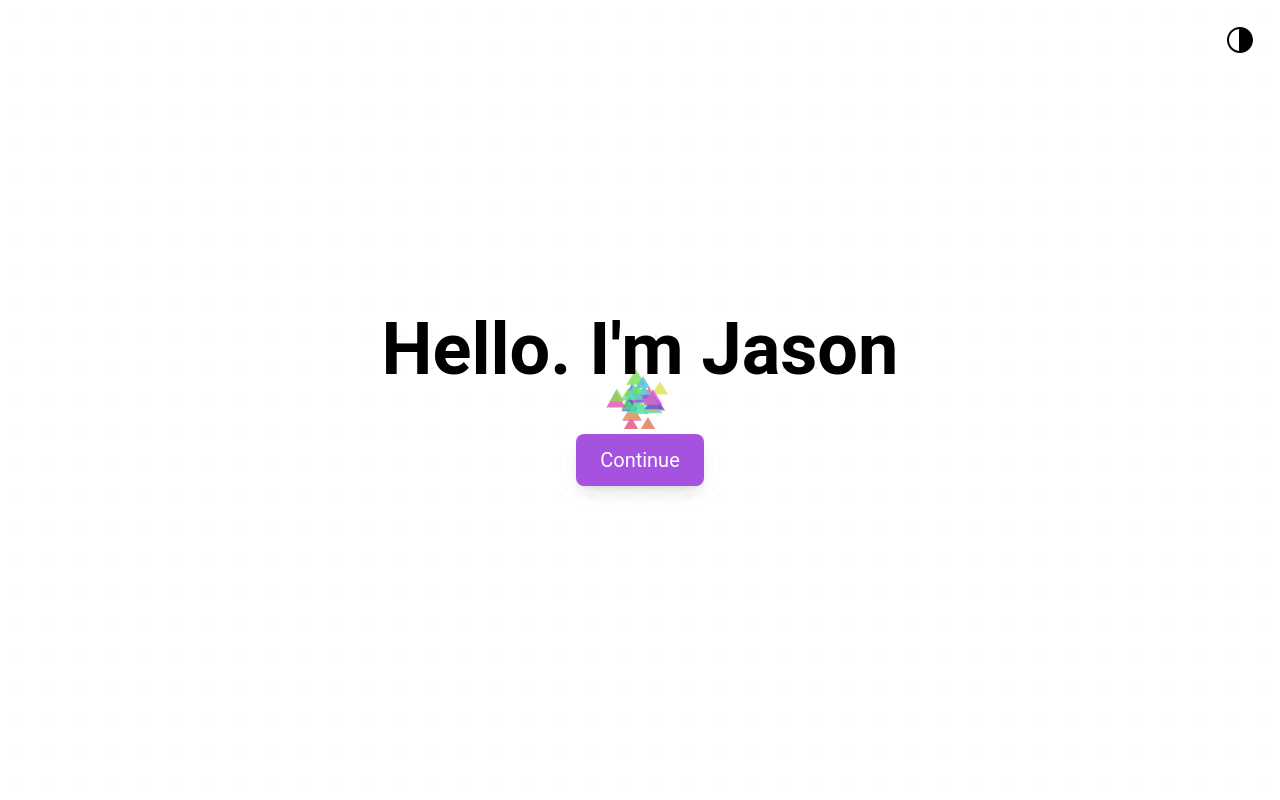
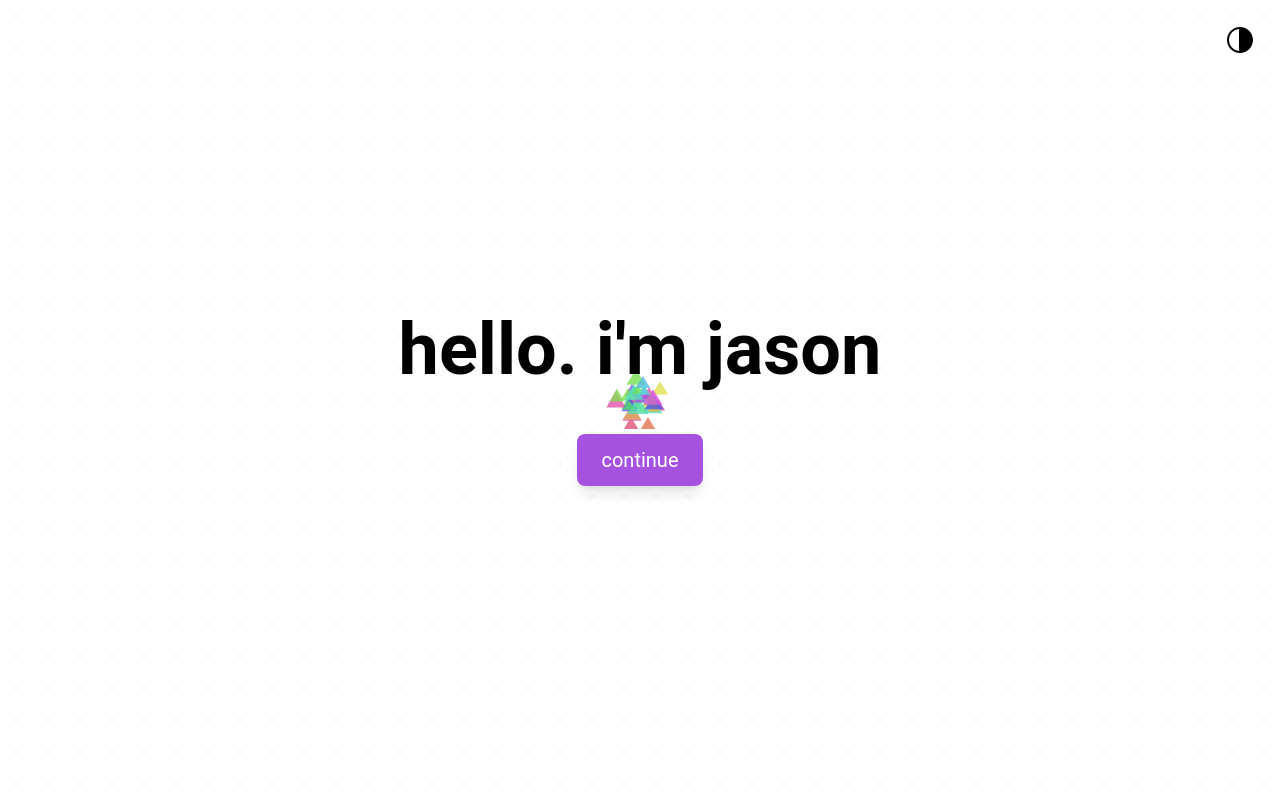
Before and after one commit to jawtopi/personal_portfolio, a React (Vite) app in the folder react-portfolio-2025/: page / in a window 1280 px wide. Built offline with nearby package versions, Linux system fonts and the light colour scheme.

Commit message:
configure canvas drawing logic

```diff
--- a/react-portfolio-2025/src/pages/LandingPage.jsx
+++ b/react-portfolio-2025/src/pages/LandingPage.jsx
@@ -152,7 +152,7 @@ const LandingPage = () => {
       {/* canvas for drawing */}
       <canvas
         ref={canvasRef}
-        className="absolute top-0 left-0 z-10"
+        className="absolute top-0 left-0 z-10 pointer-events-auto"
         width={window.innerWidth}
         height={window.innerHeight}
         onMouseDown={handleMouseDown}
@@ -174,16 +174,16 @@ const LandingPage = () => {
       </div>
 
       {/* text */}
-      <div className="flex flex-col items-center z-30 pointer-events-auto">
+      <div className="flex flex-col items-center z-20 pointer-events-none">
         <p className="font-semibold text-black animate-fade-in mb-8 text-4xl sm:text-6xl lg:text-7xl">
-          Hello. I'm Jason
+          hello. i'm jason
         </p>
         <button
           id="continue-button"
-          className="px-6 py-3 mt-4 text-white rounded-lg shadow-lg transition-all duration-2000 text-base sm:text-lg lg:text-xl"
+          className="px-6 py-3 mt-4 text-white rounded-lg shadow-lg transition-all duration-2000 text-base sm:text-lg lg:text-xl pointer-events-auto"
           style={{ backgroundColor: buttonColor }}
         >
-          Continue
+          continue
         </button>
       </div>
     </div>
```
